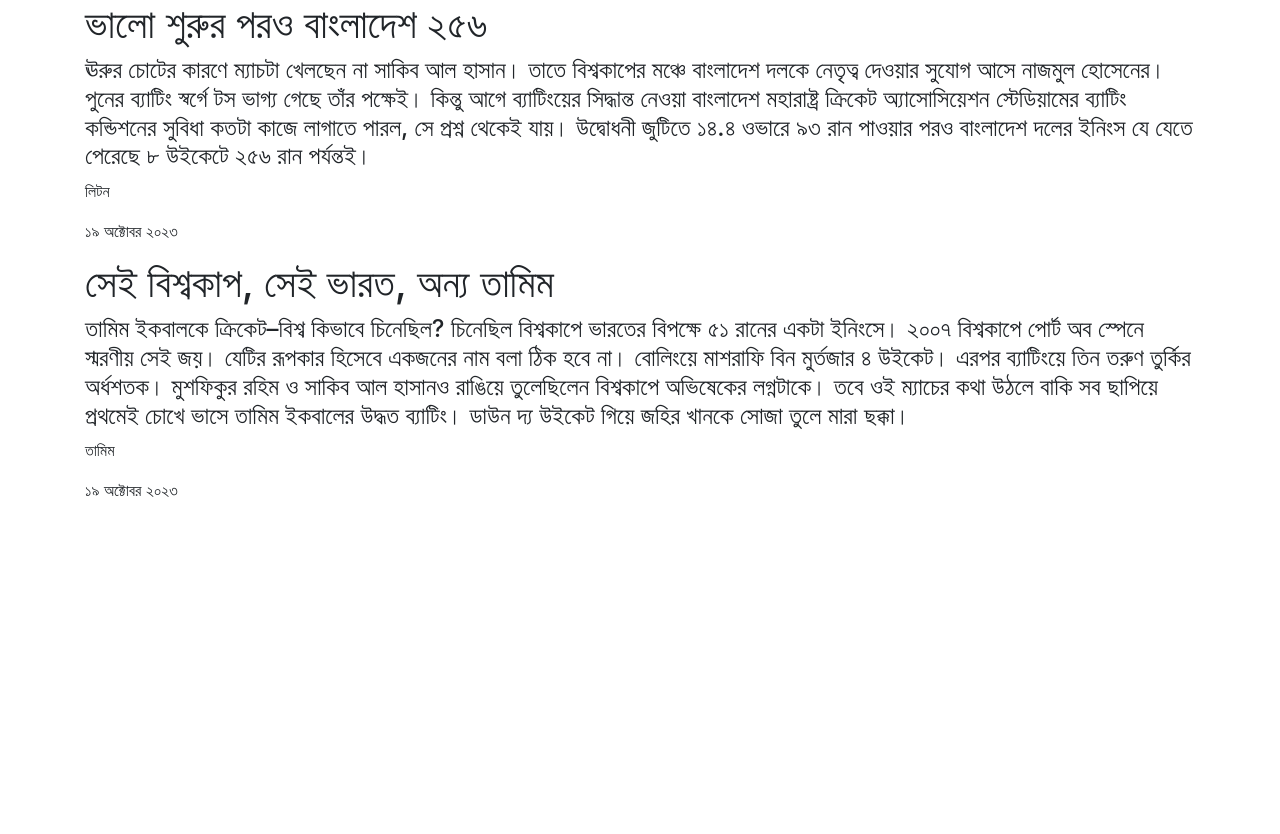
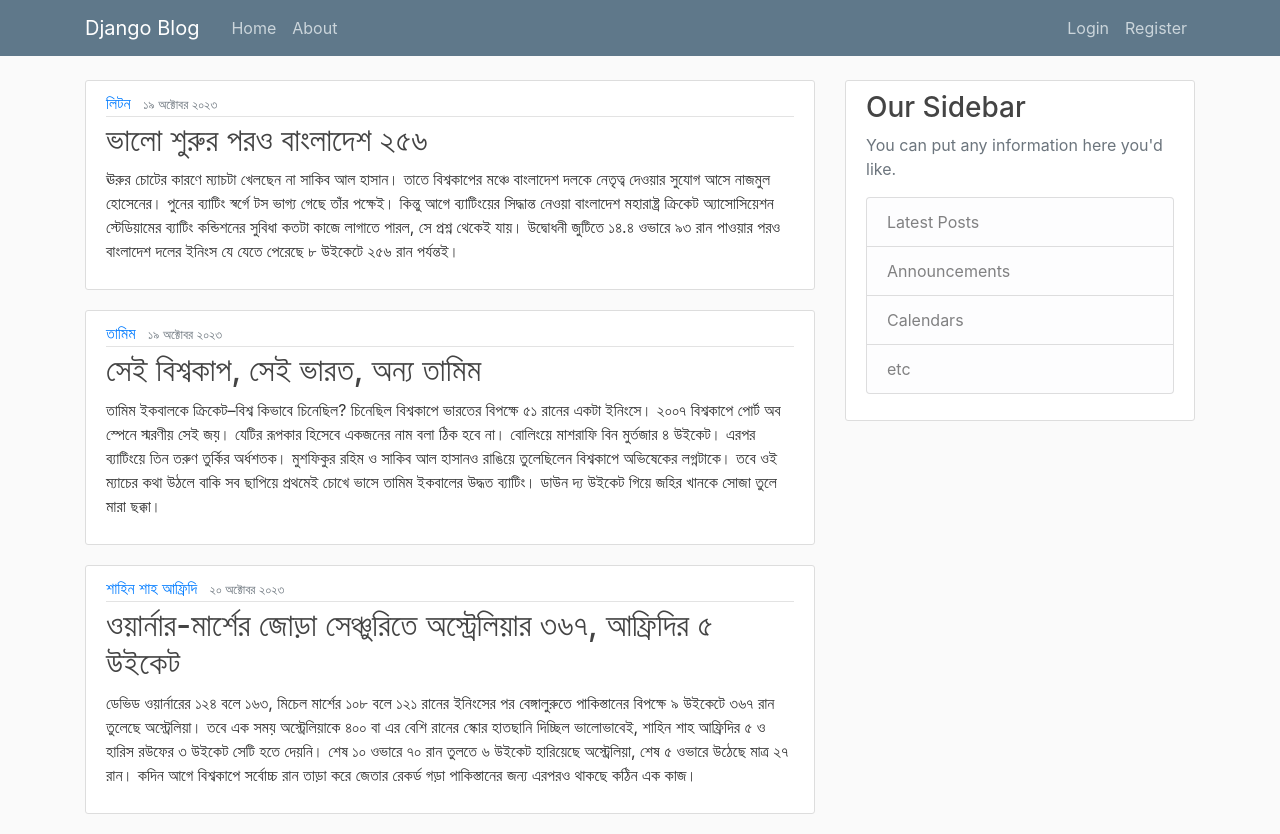
Before and after one commit to Joynaldin/pt.django.project, a Django app: page / in a window 1280 px wide. Before the commit the page ends 497 px from the top, so only its background shows below. Run offline with Django 4.2, Linux system fonts and the light colour scheme.

Commit message:
desgin navbar and header

```diff
--- /dev/null
+++ b/blog/static/blog/main.css
@@ -0,0 +1,84 @@
+body {
+  background: #fafafa;
+  color: #333333;
+  margin-top: 5rem;
+}
+
+h1, h2, h3, h4, h5, h6 {
+  color: #444444;
+}
+
+ul {
+  margin: 0;
+}
+
+.bg-steel {
+  background-color: #5f788a;
+}
+
+.site-header .navbar-nav .nav-link {
+  color: #cbd5db;
+}
+
+.site-header .navbar-nav .nav-link:hover {
+  color: #ffffff;
+}
+
+.site-header .navbar-nav .nav-link.active {
+  font-weight: 500;
+}
+
+.content-section {
+  background: #ffffff;
+  padding: 10px 20px;
+  border: 1px solid #dddddd;
+  border-radius: 3px;
+  margin-bottom: 20px;
+}
+
+.article-title {
+  color: #444444;
+}
+
+a.article-title:hover {
+  color: #428bca;
+  text-decoration: none;
+}
+
+.article-content {
+  white-space: pre-line;
+}
+
+.article-img {
+  height: 65px;
+  width: 65px;
+  margin-right: 16px;
+}
+
+.article-metadata {
+  padding-bottom: 1px;
+  margin-bottom: 4px;
+  border-bottom: 1px solid #e3e3e3
+}
+
+.article-metadata a:hover {
+  color: #333;
+  text-decoration: none;
+}
+
+.article-svg {
+  width: 25px;
+  height: 25px;
+  vertical-align: middle;
+}
+
+.account-img {
+  height: 125px;
+  width: 125px;
+  margin-right: 20px;
+  margin-bottom: 16px;
+}
+
+.account-heading {
+  font-size: 2.5rem;
+}
--- a/blog/templates/blog/about.html
+++ b/blog/templates/blog/about.html
@@ -1,5 +1,5 @@
-{% extands "blog/base.html" %}
-% block content %}
+{% extends "blog/base.html" %}
+{% block content %}
 <h1>About Page</h1>
 
 {% endblock %}
--- a/blog/templates/blog/base.html
+++ b/blog/templates/blog/base.html
@@ -1,17 +1,63 @@
+{% load static %}
+
+
 <!DOCTYPE html>
 <html lang="en">
 <head>
     <meta charset="UTF-8">
-    <title>Title</title>
     <link rel="stylesheet" href="https://cdn.jsdelivr.net/npm/bootstrap@4.4.1/dist/css/bootstrap.min.css"
           integrity="sha384-Vkoo8x4CGsO3+Hhxv8T/Q5PaXtkKtu6ug5TOeNV6gBiFeWPGFN9MuhOf23Q9Ifjh"
           crossorigin="anonymous">
+    <link rel="stylesheet" type="text/css" href="{% static 'blog/main.css' %}">
+    {%if title %}
+    <title>Blog -{{title}}</title>
+    {% else %}
+    <title>Django Blog</title>
+    {% endif %}
 </head>
 <body>
-<div class="container">
-    {% block content %}
-    {% endblock %}
-</div>
+<header class="site-header">
+    <nav class="navbar navbar-expand-md navbar-dark bg-steel fixed-top">
+        <div class="container">
+            <a class="navbar-brand mr-4" href="/">Django Blog</a>
+            <button class="navbar-toggler" type="button" data-toggle="collapse" data-target="#navbarToggle"
+                    aria-controls="navbarToggle" aria-expanded="false" aria-label="Toggle navigation">
+                <span class="navbar-toggler-icon"></span>
+            </button>
+            <div class="collapse navbar-collapse" id="navbarToggle">
+                <div class="navbar-nav mr-auto">
+                    <a class="nav-item nav-link" href="{% url 'home_page' %}">Home</a>
+                    <a class="nav-item nav-link" href="{% url 'about_page' %}">About</a>
+                </div>
+                <!-- Navbar Right Side -->
+                <div class="navbar-nav">
+                    <a class="nav-item nav-link" href="#">Login</a>
+                    <a class="nav-item nav-link" href="#">Register</a>
+                </div>
+            </div>
+        </div>
+    </nav>
+</header>
+<main role="main" class="container">
+    <div class="row">
+        <div class="col-md-8">
+            {% block content %}{% endblock %}
+        </div>
+        <div class="col-md-4">
+            <div class="content-section">
+                <h3>Our Sidebar</h3>
+                <p class='text-muted'>You can put any information here you'd like.
+                <ul class="list-group">
+                    <li class="list-group-item list-group-item-light">Latest Posts</li>
+                    <li class="list-group-item list-group-item-light">Announcements</li>
+                    <li class="list-group-item list-group-item-light">Calendars</li>
+                    <li class="list-group-item list-group-item-light">etc</li>
+                </ul>
+                </p>
+            </div>
+        </div>
+    </div>
+</main>
 
 <script src="https://code.jquery.com/jquery-3.4.1.slim.min.js"
         integrity="sha384-J6qa4849blE2+poT4WnyKhv5vZF5SrPo0iEjwBvKU7imGFAV0wwj1yYfoRSJoZ+n"
--- a/blog/templates/blog/home.html
+++ b/blog/templates/blog/home.html
@@ -3,10 +3,16 @@
 
 {% for blog in blog_post %}
 
-<h1>{{blog.title}}</h1>
-<h4>{{blog.content}}</h4>
-<p>{{blog.author}}</p>
-<p>{{blog.post_create_date}}</p>
+<article class="media content-section">
+  <div class="media-body">
+    <div class="article-metadata">
+      <a class="mr-2" href="#">{{ blog.author }}</a>
+      <small class="text-muted">{{ blog.post_create_date }}</small>
+    </div>
+    <h2><a class="article-title" href="#">{{ blog.title }}</a></h2>
+    <p class="article-content">{{ blog.content }}</p>
+  </div>
+</article>
 {% endfor %}
 
 {% endblock %}
--- a/blog/urls.py
+++ b/blog/urls.py
@@ -16,7 +16,7 @@ Including another URLconf
 """
 from django.contrib import admin
 from django.urls import path
-from.import views
+from . import views
 
 urlpatterns = [
     path('', views.home, name="home_page"),
--- a/blog/views.py
+++ b/blog/views.py
@@ -13,6 +13,13 @@ blog_post = [
         'author': "তামিম",
         'post_create_date': "১৯ অক্টোবর ২০২৩",
 
+    } ,
+    {
+        'title': "ওয়ার্নার-মার্শের জোড়া সেঞ্চুরিতে অস্ট্রেলিয়ার ৩৬৭, আফ্রিদির ৫ উইকেট",
+        'content': "ডেভিড ওয়ার্নারের ১২৪ বলে ১৬৩,  মিচেল মার্শের ১০৮ বলে ১২১ রানের ইনিংসের পর বেঙ্গালুরুতে পাকিস্তানের বিপক্ষে ৯ উইকেটে ৩৬৭ রান তুলেছে অস্ট্রেলিয়া। তবে এক সময় অস্ট্রেলিয়াকে ৪০০ বা এর বেশি রানের স্কোর হাতছানি দিচ্ছিল ভালোভাবেই, শাহিন শাহ আফ্রিদির ৫ ও হারিস রউফের ৩ উইকেট সেটি হতে দেয়নি। শেষ ১০ ওভারে ৭০ রান তুলতে ৬ উইকেট হারিয়েছে অস্ট্রেলিয়া, শেষ ৫ ওভারে উঠেছে মাত্র ২৭ রান। কদিন আগে বিশ্বকাপে সর্বোচ্চ রান তাড়া করে জেতার রেকর্ড গড়া পাকিস্তানের জন্য এরপরও থাকছে কঠিন এক কাজ। ",
+        'author': "শাহিন শাহ আফ্রিদি",
+        'post_create_date': "২০ অক্টোবর ২০২৩",
+
     }
 ]
 
```
